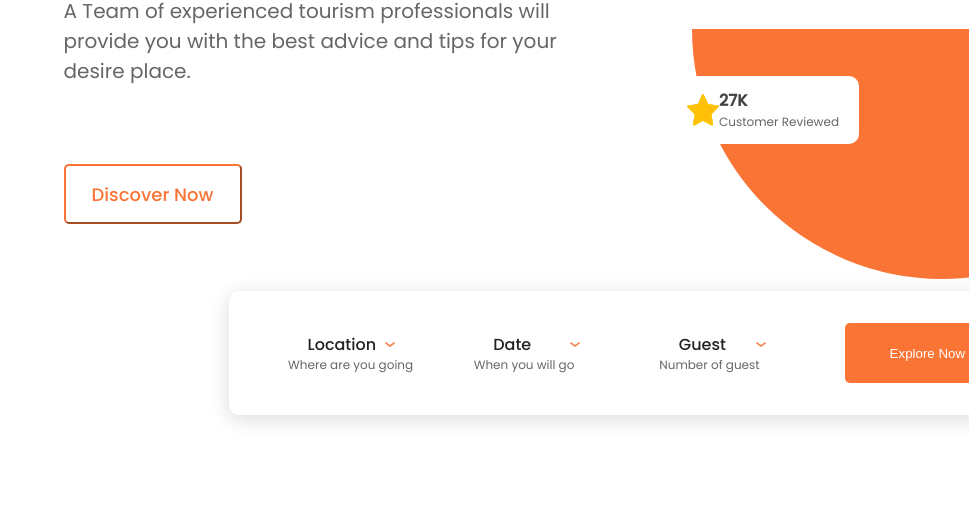
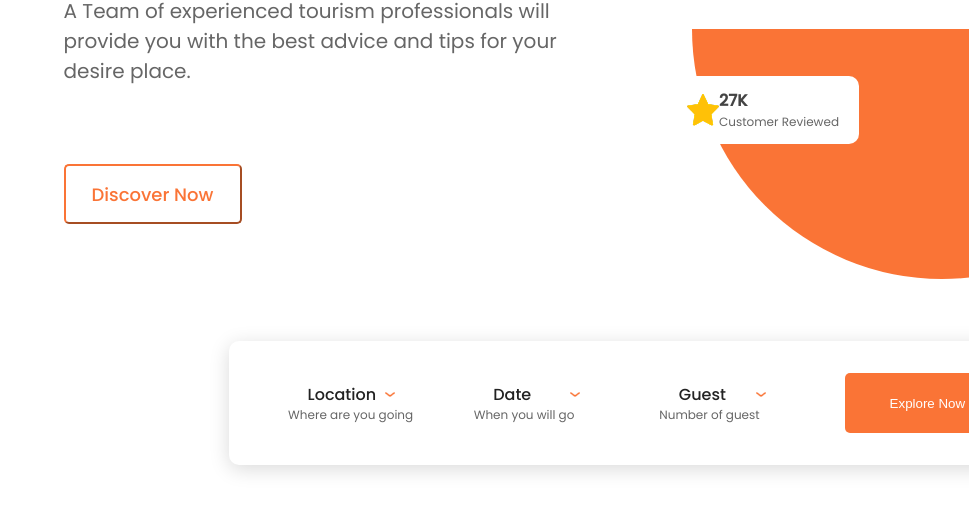
Before and after one commit to DhanushPalani31/Task1, a plain HTML site: page index.html in a window 1280 px wide. Shown: the part 408-918 px from the top of the page, without its empty margins (311-1280 px from the left). Drawn offline with Linux system fonts and the light colour scheme; a web font is replaced by a local one.

Commit message:
fix:margin of page1 footer

```diff
--- a/index.css
+++ b/index.css
@@ -301,7 +301,7 @@ header{
   display: flex;
   align-items: center;
   justify-content: space-evenly;
-  margin: 0 auto;
+  margin: 50px auto;
    z-index: 999;            /* Ensure it's on top */
   box-shadow: 0 4px 20px rgba(0, 0, 0, 0.15);  /* Optional: add depth */
   border-radius: 10px;
```
